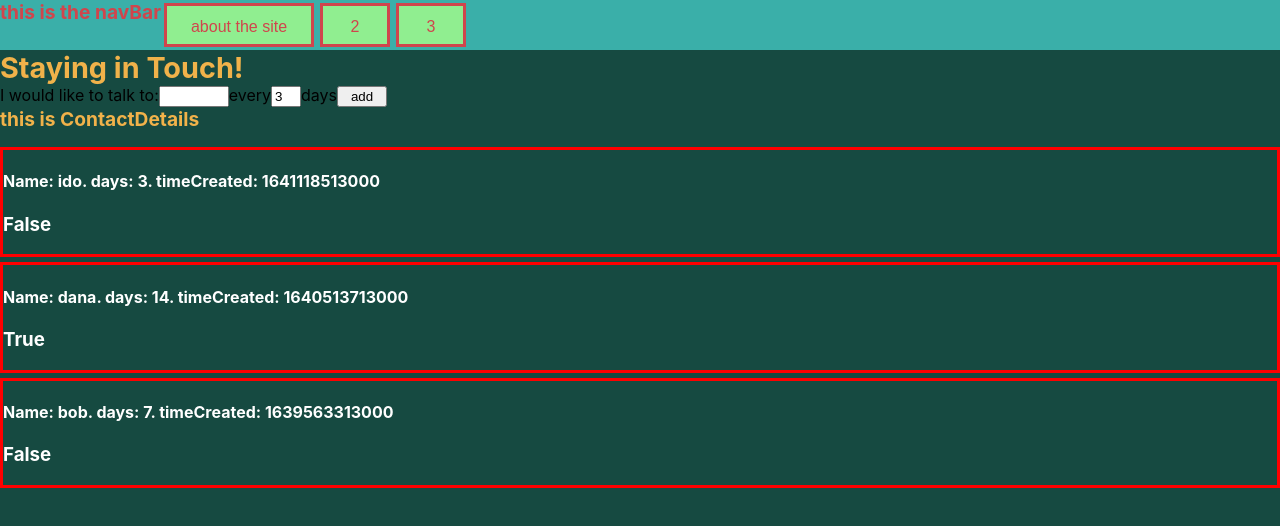
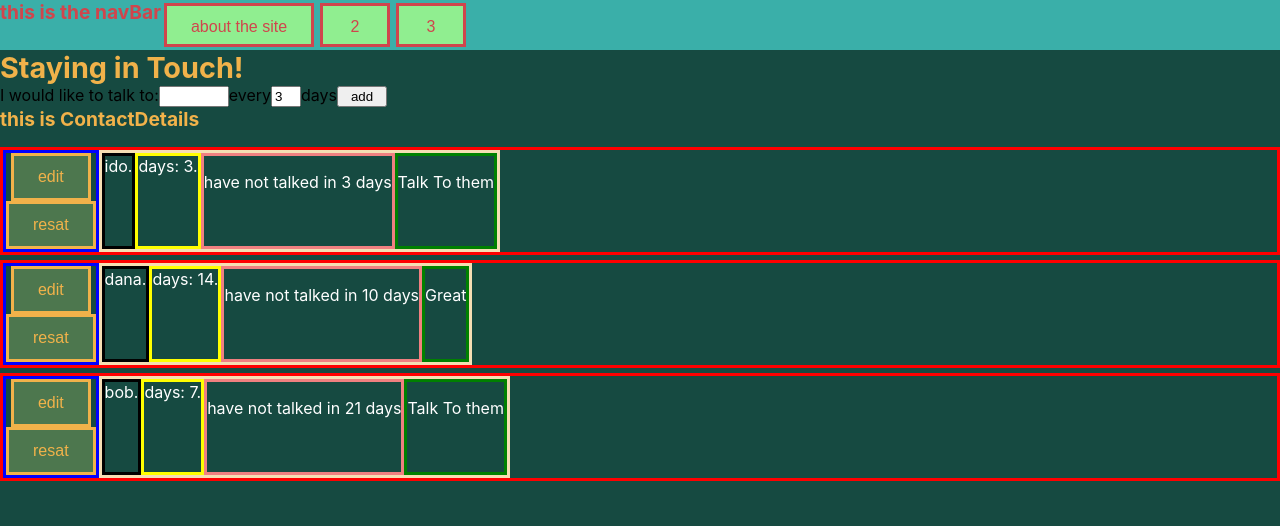
Before and after one commit to idomand/stayInTouch, a Next.js app: page / in a window 1280 px wide. Shown: the top 526 px of the page. Built offline with nearby package versions, Linux system fonts and the light colour scheme.

Commit message:
restart timer function - done

```diff
--- a/Components/ContactItem.jsx
+++ b/Components/ContactItem.jsx
@@ -2,33 +2,111 @@ import React, { useContext } from "react";
 import styled from "styled-components";
 import DataContext from "../lib/DataContext";
 import dayjs from "dayjs";
+import { useMedia } from "react-use";
+import { BasicButton } from "./Common/Button";
+
+//*--------------------------------------------------------------------------------
+//!--------------------------------------------------------------------------------
+//*--------------------------------------------------------------------------------
 
 const ContactItemWrapper = styled.li`
+  display: flex;
   list-style-type: none;
   border: solid red;
   margin-top: 5px;
   color: white;
+  @media (max-width: 480px) {
+    color: red;
+  }
 `;
+
+const ButtonContainer = styled.div`
+  border: solid blue;
+  width: min-content;
+  height: min-content;
+  display: flex;
+  flex-direction: column;
+  align-items: center;
+`;
+
+const EditButton = styled(BasicButton)``;
+
+const ResatButton = styled(BasicButton)``;
+
+const DataWrapper = styled.div`
+  border: wheat solid;
+  display: flex;
+`;
+
+const NameContainer = styled.span`
+  border: black solid;
+`;
+const TimeContainer = styled.div`
+  border: solid yellow;
+`;
+
+const LastTalkedContainer = styled.div`
+  border: solid lightcoral;
+`;
+const EmojiContainer = styled.div`
+  border: solid green;
+`;
+
 const oneDay = 86400000;
 
 const currantTime = dayjs().valueOf();
 
+//*--------------------------------------------------------------------------------
+//!--------------------------------------------------------------------------------
+//*--------------------------------------------------------------------------------
+
 export default function ContactItem({ name, time, timeCreated }) {
-  // const contactData = useContext(DataContext);
+  const contactData = useContext(DataContext);
+
+  const isMobile = useMedia("(max-width: 480px)");
+
+  function editFunction() {
+    console.log("edit");
+    contactData.editContact(name);
+  }
+  function resatFunction() {
+    contactData.resatTimer(name);
+  }
 
   let flag;
-  if (currantTime - timeCreated > time * oneDay) {
+  if (currantTime - timeCreated < time * oneDay) {
+    flag = true;
+  } else {
     flag = false;
+  }
+
+  let lastTalkedToResponse;
+
+  if (currantTime - timeCreated < 0) {
+    lastTalkedToResponse = <p>We talked today</p>;
   } else {
-    flag = true;
+    lastTalkedToResponse = (
+      <p>
+        have not talked in {Math.floor((currantTime - timeCreated) / oneDay)}{" "}
+        days
+      </p>
+    );
   }
 
   return (
     <ContactItemWrapper>
-      <h4>
-        Name: {name}. days: {time}. timeCreated: {timeCreated}
-      </h4>
-      {flag ? <h3>True</h3> : <h3>False</h3>}
+      <ButtonContainer>
+        <EditButton onClick={editFunction}>edit</EditButton>
+        <ResatButton onClick={resatFunction}>resat</ResatButton>
+      </ButtonContainer>
+      <DataWrapper>
+        <NameContainer> {name}.</NameContainer>
+        <TimeContainer>days: {time}.</TimeContainer>
+        <LastTalkedContainer>{lastTalkedToResponse}</LastTalkedContainer>
+        <EmojiContainer>
+          {flag ? <p>Great</p> : <p>Talk To them</p>}{" "}
+        </EmojiContainer>
+      </DataWrapper>
     </ContactItemWrapper>
   );
 }
--- a/pages/index.js
+++ b/pages/index.js
@@ -3,6 +3,7 @@ import styled from "styled-components";
 import ContactDetails from "../Components/ContactDetails";
 import MainForm from "../Components/MainForm";
 import NavBar from "../Components/NavBar";
+import dayjs from "dayjs";
 
 import DataContext from "../lib/DataContext";
 
@@ -28,6 +29,18 @@ export default function Home() {
       setContactArray((contactArray) => [...contactArray, data]);
     },
     removeContact() {},
+    resatTimer(name) {
+      const newTimeCreated = dayjs().valueOf();
+      const contactObject = this.contactArray.find(({ name }) => name);
+      contactObject.timeCreated = newTimeCreated;
+      const newArray = this.contactArray.map((element) =>
+        element.name === name
+          ? { ...element, timeCreated: newTimeCreated }
+          : element
+      );
+      setContactArray(newArray);
+    },
+    editContact(name) {},
   };
 
   return (
```
